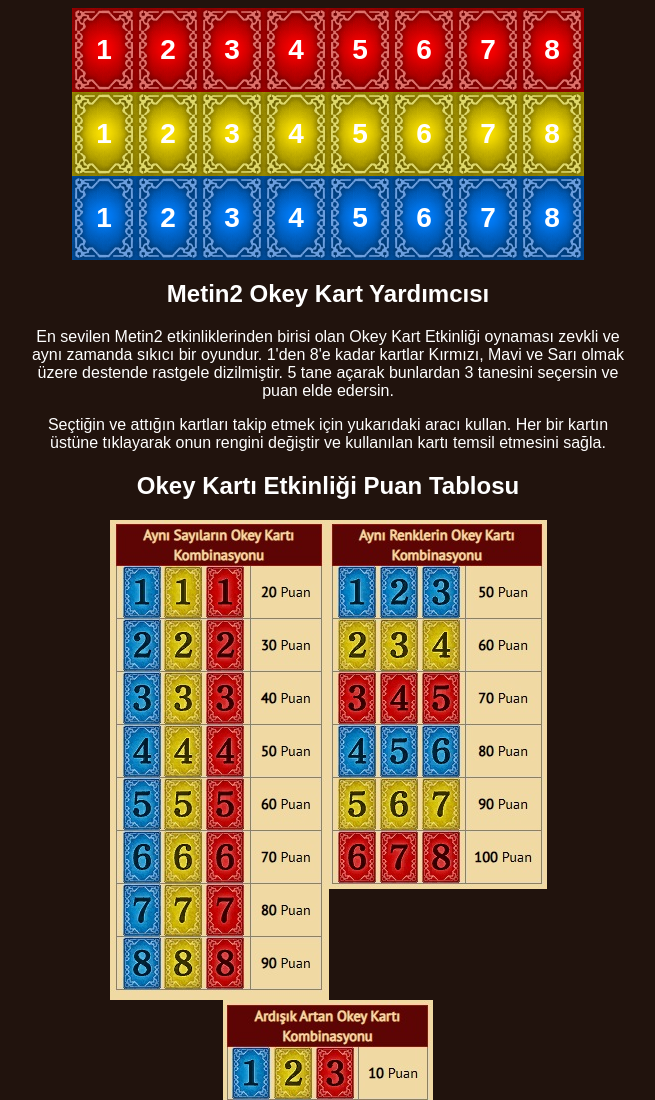
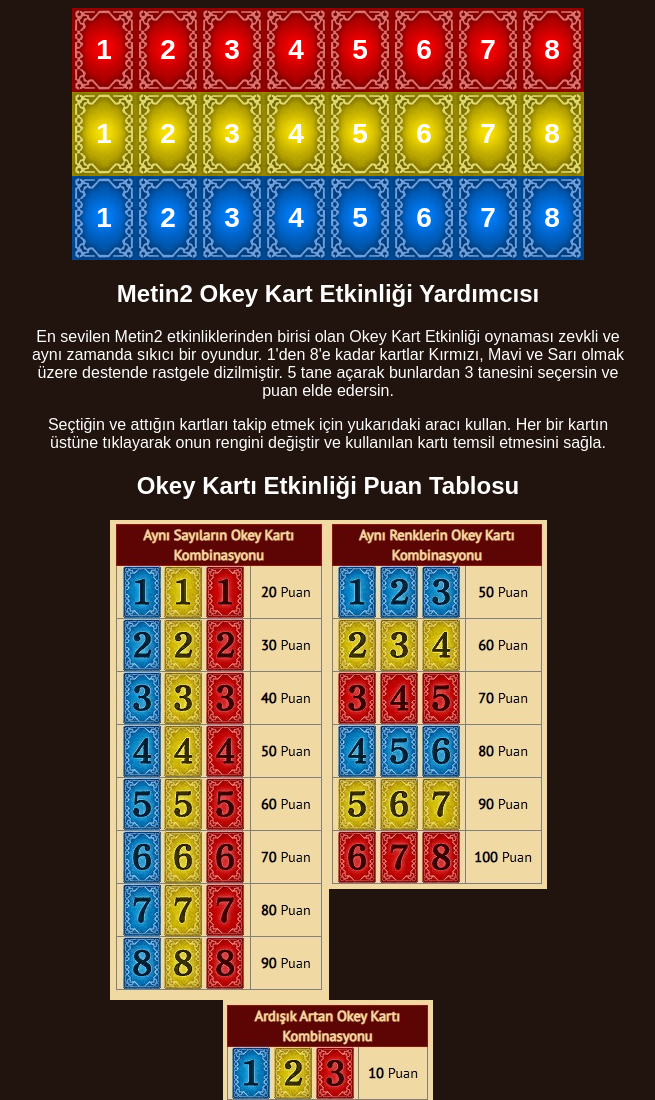
Before and after one commit to metin2zort/metin2okeykarti, a plain HTML site: page index.html in a window 1280 px wide. Shown: the top 1100 px of the page, without its empty margins (312-967 px from the left). Drawn offline with Linux system fonts and the light colour scheme.

Commit message:
Update index.html

```diff
--- a/index.html
+++ b/index.html
@@ -5,7 +5,7 @@
 	<meta name="viewport" content="width=device-width, initial-scale=1">
 	<meta http-equiv="X-UA-Compatible" content="ie=edge">
 	<link rel="canonical" href="https://metin2zort.github.io/metin2okeykarti/">
-	<title>Metin2 Okey Kart Yardımcısı</title>
+	<title>Metin2 Okey Kartı Yardımcısı</title>
 	<meta name="description" content="Metin2 Okey Kartı Yardımcısı. Bu araç ile okey kartı etkinliğinde kolayca gümüş sandık ve altın sandık alabileceksin!">
 	<!-- Google tag (gtag.js) -->
 	<script async src="https://www.googletagmanager.com/gtag/js?id=G-CG3BG72KJE"></script>
@@ -141,7 +141,7 @@
 
 	<div class="content">
 		<article class="text">
-			<h1>Metin2 Okey Kart Yardımcısı</h1>
+			<h1>Metin2 Okey Kart Etkinliği Yardımcısı</h1>
 			<p>En sevilen Metin2 etkinliklerinden birisi olan Okey Kart Etkinliği oynaması zevkli ve aynı zamanda sıkıcı bir oyundur. 1'den 8'e kadar kartlar Kırmızı, Mavi ve Sarı olmak üzere destende rastgele dizilmiştir. 5 tane açarak bunlardan 3 tanesini seçersin ve puan elde edersin.</p>
 			<p>Seçtiğin ve attığın kartları takip etmek için yukarıdaki aracı kullan. Her bir kartın üstüne tıklayarak onun rengini değiştir ve kullanılan kartı temsil etmesini sağla.</p>
 			<h2>Okey Kartı Etkinliği Puan Tablosu</h2>
```
